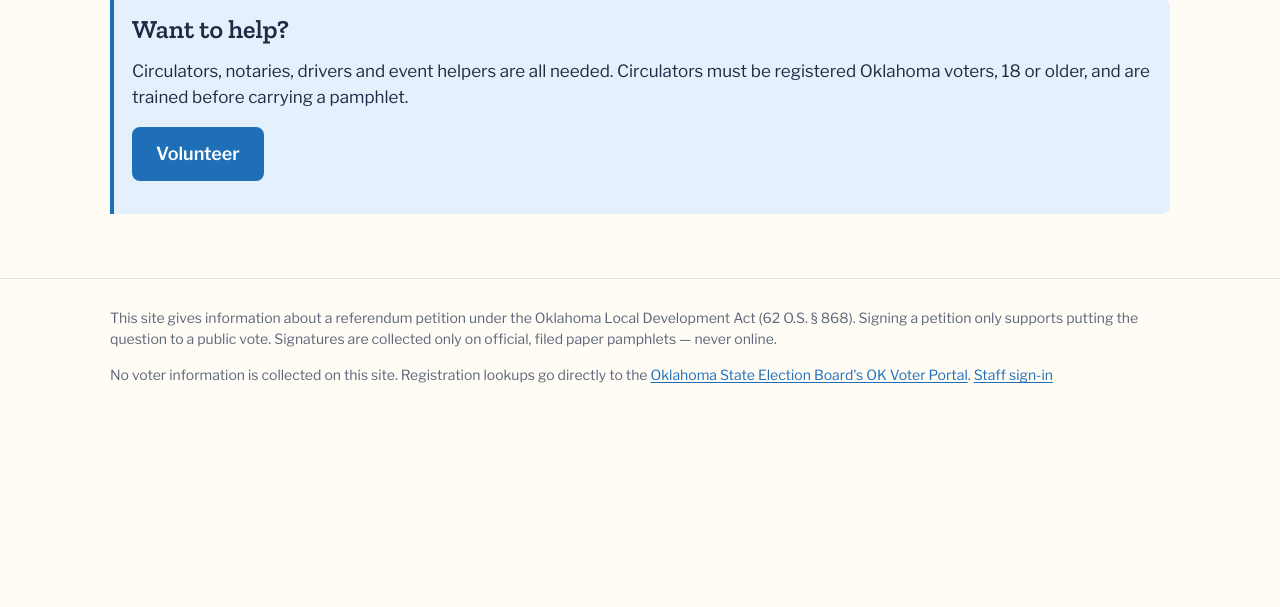
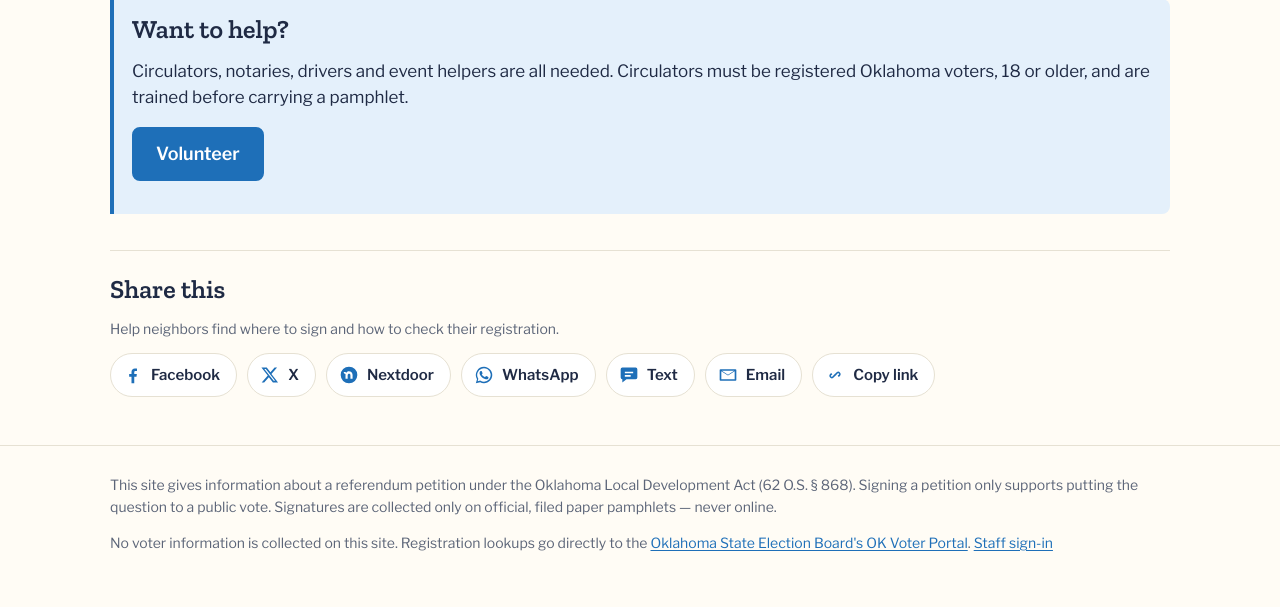
Before and after one commit to briankwest/petition, a FastAPI app: page / in a window 1280 px wide. Shown: the part 880-1487 px from the top of the page. Before the commit the page ends 1263 px from the top, so only its background shows below. Run offline with FastAPI, Linux system fonts and the light colour scheme; data that the repository does not hold is empty.

Commit message:
Statute HTML links (Justia for § 868, OSCN for Title 34) on the site and in Source Notes; share bar on the home page

```diff
--- a/app/routes/public.py
+++ b/app/routes/public.py
@@ -63,7 +63,7 @@ def contact(request: Request, db: Session = Depends(get_db)):
 @router.get("/faq")
 def faq(request: Request, db: Session = Depends(get_db)):
     return render(request, "public/faq.html", s=Settings(db), exclusions=statutes.exclusions(),
-                  five=statutes.FIVE_DATA_POINTS, cites={k: statutes.cite_url(k) for k in ["62-868", "34-1", "34-3", "34-6", "34-6.1", "34-23"]})
+                  five=statutes.FIVE_DATA_POINTS, cites={k: (statutes.html_url(k) or statutes.cite_url(k)) for k in ["62-868", "34-1", "34-3", "34-6", "34-6.1", "34-23"]})
 
 
 # ---- volunteer sign-up: no CAPTCHA; honeypot + signed timestamp + per-IP limit ----
--- a/app/static/site.css
+++ b/app/static/site.css
@@ -187,3 +187,11 @@ fieldset.field{border:1px solid var(--rule);border-radius:8px;padding:10px 14px}
   .tiles{grid-template-columns:1fr 1fr}
 }
 @media (max-width:400px){.tiles{grid-template-columns:1fr}}
+
+/* share bar (home) */
+.share{margin-top:36px;padding-top:24px;border-top:1px solid var(--rule)}.share h2{margin-top:0}
+.share-row{list-style:none;padding:0;margin:8px 0 0;display:flex;flex-wrap:wrap;gap:10px}
+.share-btn{display:inline-flex;align-items:center;gap:8px;font:inherit;font-weight:600;font-size:15px;color:var(--ink);background:var(--surface);border:1.5px solid var(--rule);border-radius:999px;padding:9px 16px 9px 12px;text-decoration:none;min-height:44px;cursor:pointer;transition:border-color .15s,background .15s}
+.share-btn:hover,.share-btn:focus-visible{border-color:var(--accent);background:var(--accent-soft)}
+.share-btn svg{width:20px;height:20px;fill:var(--accent);flex:none}
+@media (max-width:760px){.share-row{gap:8px}.share-btn{padding:8px 12px 8px 10px;font-size:14px}}
--- /dev/null
+++ b/app/templates/public/_share.html
@@ -0,0 +1,22 @@
+{% set share_url = "https://" ~ canonical_host ~ "/" %}
+{% set share_text = site_title ~ " — " ~ site_description %}
+<section class="share" aria-labelledby="share-h">
+  <h2 id="share-h">Share this</h2>
+  <p class="small">Help neighbors find where to sign and how to check their registration.</p>
+  <ul class="share-row">
+    <li><a class="share-btn" href="https://www.facebook.com/sharer/sharer.php?u={{ share_url|urlencode }}" target="_blank" rel="noopener" aria-label="Share on Facebook"><svg viewBox="0 0 24 24" aria-hidden="true"><path d="M13.5 22v-8h2.7l.4-3.2h-3.1V8.8c0-.9.3-1.6 1.6-1.6h1.7V4.4c-.3 0-1.3-.1-2.5-.1-2.5 0-4.1 1.5-4.1 4.2v2.3H7.4V14h2.8v8h3.3z"/></svg><span>Facebook</span></a></li>
+    <li><a class="share-btn" href="https://twitter.com/intent/tweet?url={{ share_url|urlencode }}&text={{ share_text|urlencode }}" target="_blank" rel="noopener" aria-label="Share on X"><svg viewBox="0 0 24 24" aria-hidden="true"><path d="M17.5 3h3l-6.8 7.8L21.7 21h-6.2l-4.9-6.3L5 21H2l7.3-8.4L1.7 3h6.4l4.4 5.8L17.5 3zm-1.1 16h1.7L7 4.7H5.2L16.4 19z"/></svg><span>X</span></a></li>
+    <li><a class="share-btn" href="https://nextdoor.com/sharekit/?source={{ canonical_host|urlencode }}&body={{ (share_text ~ ' ' ~ share_url)|urlencode }}" target="_blank" rel="noopener" aria-label="Share on Nextdoor"><svg viewBox="0 0 24 24" aria-hidden="true"><path d="M12 2a10 10 0 1 0 0 20 10 10 0 0 0 0-20zm4.3 14.5h-2.6v-4.2c0-1.2-.6-1.8-1.6-1.8s-1.7.7-1.7 1.9v4.1H7.8v-5.6c-1.2-.2-2-1-2.2-2.4h2.3c.1.5.4.8.9.8.5-1.2 1.6-1.9 3-1.9 2.6 0 4.5 1.6 4.5 4.6v4.5z"/></svg><span>Nextdoor</span></a></li>
+    <li><a class="share-btn" href="https://wa.me/?text={{ (share_text ~ ' ' ~ share_url)|urlencode }}" target="_blank" rel="noopener" aria-label="Share on WhatsApp"><svg viewBox="0 0 24 24" aria-hidden="true"><path d="M12 2.2a9.8 9.8 0 0 0-8.4 14.8L2.2 22l5.2-1.4A9.8 9.8 0 1 0 12 2.2zm0 17.9c-1.5 0-3-.4-4.2-1.2l-.3-.2-3.1.8.8-3-.2-.3A8.1 8.1 0 1 1 12 20.1zm4.5-6c-.2-.1-1.5-.7-1.7-.8-.2-.1-.4-.1-.6.1l-.8 1c-.1.2-.3.2-.5.1-1.5-.7-2.5-1.3-3.5-3-.3-.5.3-.4.8-1.4.1-.2 0-.3 0-.5l-.8-1.9c-.2-.5-.4-.4-.6-.4h-.5c-.2 0-.5.1-.7.3-.2.3-.9.9-.9 2.2s.9 2.6 1.1 2.7c.1.2 1.9 2.9 4.6 4 1.7.7 2.4.8 3.2.7.5-.1 1.5-.6 1.7-1.2.2-.6.2-1.1.1-1.2l-.5-.2z"/></svg><span>WhatsApp</span></a></li>
+    <li><a class="share-btn" href="sms:?&body={{ (share_text ~ ' ' ~ share_url)|urlencode }}" aria-label="Share by text message"><svg viewBox="0 0 24 24" aria-hidden="true"><path d="M4 3h16a2 2 0 0 1 2 2v10a2 2 0 0 1-2 2H9l-5 4v-4a2 2 0 0 1-2-2V5a2 2 0 0 1 2-2zm3 5v2h10V8H7zm0 4v2h7v-2H7z"/></svg><span>Text</span></a></li>
+    <li><a class="share-btn" href="mailto:?subject={{ site_title|urlencode }}&body={{ (share_text ~ '%0A%0A' ~ share_url)|replace('%250A','%0A') }}" aria-label="Share by email"><svg viewBox="0 0 24 24" aria-hidden="true"><path d="M3 5h18a1 1 0 0 1 1 1v12a1 1 0 0 1-1 1H3a1 1 0 0 1-1-1V6a1 1 0 0 1 1-1zm1 2.5V17h16V7.5l-8 5-8-5zM4.6 7l7.4 4.6L19.4 7H4.6z"/></svg><span>Email</span></a></li>
+    <li><button class="share-btn" type="button" data-copy="{{ share_url }}" aria-label="Copy link"><svg viewBox="0 0 24 24" aria-hidden="true"><path d="M10.6 13.4a1 1 0 0 1 0-1.4l3.4-3.4a3 3 0 0 1 4.2 4.2l-1.6 1.6-1.4-1.4 1.6-1.6a1 1 0 0 0-1.4-1.4L12 13.4a1 1 0 0 1-1.4 0zm2.8-2.8a1 1 0 0 1 0 1.4L10 15.4a3 3 0 0 1-4.2-4.2l1.6-1.6 1.4 1.4-1.6 1.6a1 1 0 0 0 1.4 1.4l3.4-3.4a1 1 0 0 1 1.4 0z"/></svg><span class="copy-label">Copy link</span></button></li>
+  </ul>
+</section>
+<script>
+document.querySelectorAll('[data-copy]').forEach(function(b){b.addEventListener('click',function(){
+  var done=function(){var l=b.querySelector('.copy-label');l.textContent='Copied';setTimeout(function(){l.textContent='Copy link';},1800);};
+  if(navigator.clipboard&&navigator.clipboard.writeText){navigator.clipboard.writeText(b.dataset.copy).then(done);}
+  else{var t=document.createElement('textarea');t.value=b.dataset.copy;document.body.appendChild(t);t.select();try{document.execCommand('copy');done();}catch(e){}document.body.removeChild(t);}
+});});
+</script>
--- a/app/templates/public/home.html
+++ b/app/templates/public/home.html
@@ -56,4 +56,5 @@
   <p>Circulators, notaries, drivers and event helpers are all needed. Circulators must be registered Oklahoma voters, 18 or older, and are trained before carrying a pamphlet.</p>
   <p><a class="cta" href="/volunteer">Volunteer</a></p>
 </section>
+{% include "public/_share.html" %}
 {% endblock %}
--- a/reference/statutes/62-868.txt
+++ b/reference/statutes/62-868.txt
@@ -1,5 +1,6 @@
 # 62 O.S. § 868 — Initiative and referendum (Local Development Act)
 # Source: https://www.oklegislature.gov/OK_Statutes/CompleteTitles/os62.pdf (pp. 567-569)
+# HTML: https://law.justia.com/codes/oklahoma/title-62/section-62-868/
 # Retrieved: 2026-09-01. Verbatim extract from the Oklahoma Legislature's complete Title 62 PDF.
 
 §62-868. Initiative and referendum.
```
Also changed, not shown: tests/test_app.py (+10 -0 lines), toolkit/docs/helpers.py (+5 -2 lines), toolkit/statutes.py (+16 -0 lines).
